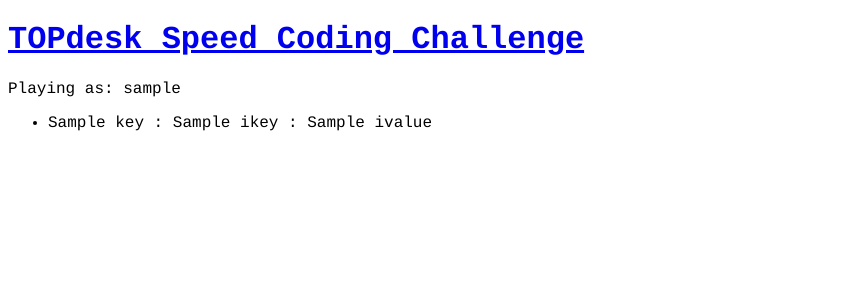
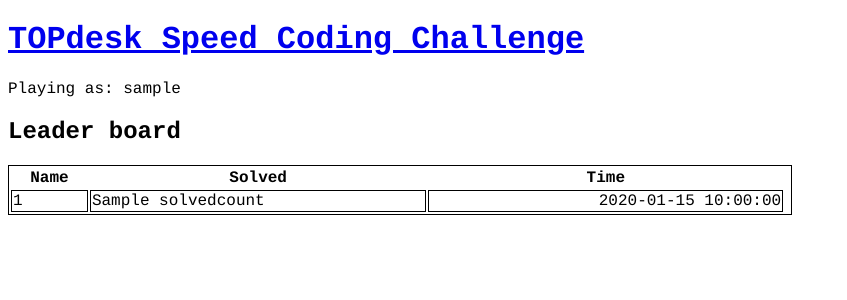
Before and after one commit to TOPdesk/i18n-puzzles, a Python web app: template templates/scoreboard.html in a window 1280 px wide. Shown: the top 300 px of the page, without its empty margins (0-847 px from the left). Run offline with Jinja, Linux system fonts and the light colour scheme; the template is opened without the code that fills it: most values are stand-ins (such as "Sample title", 1, 10 or a date in 2020).

Commit message:
Make leaderboard sorted and more pretty

```diff
--- a/templates/scoreboard.html
+++ b/templates/scoreboard.html
@@ -2,11 +2,22 @@
 {% block title %}Scoreboard{% endblock %}
 
 {% block content %}
-<ul>
-  {% for key, value in scores.items() %}
-    {% for ikey, ivalue in value.items() %}
-      <li>{{ key }} : {{ ikey }} : {{ ivalue }}</li>
-    {% endfor %}
-  {% endfor %}
-</ul>
+<h1>Leader board</h1>
+
+
+<table style="width:100%;border: 1px solid black;">
+<tr style="border: 1px solid black;">
+  <th>Name</th>
+  <th>Solved</th>
+  <th>Time</th>
+</tr>
+{% for value in leaderboard %}
+<tr>
+  <td style="border: 1px solid black;"> {{ value[0] }} </td>
+  <td style="border: 1px solid black;"> {{ value[1].get("solvedcount") }} </td>
+  <td style="border: 1px solid black;text-align: right"> {{ value[1].get("date") }} <td>
+</tr>
+{% endfor %}
+</table>
+
 {% endblock %}
```
Also changed, not shown: main.py (+21 -7 lines).
